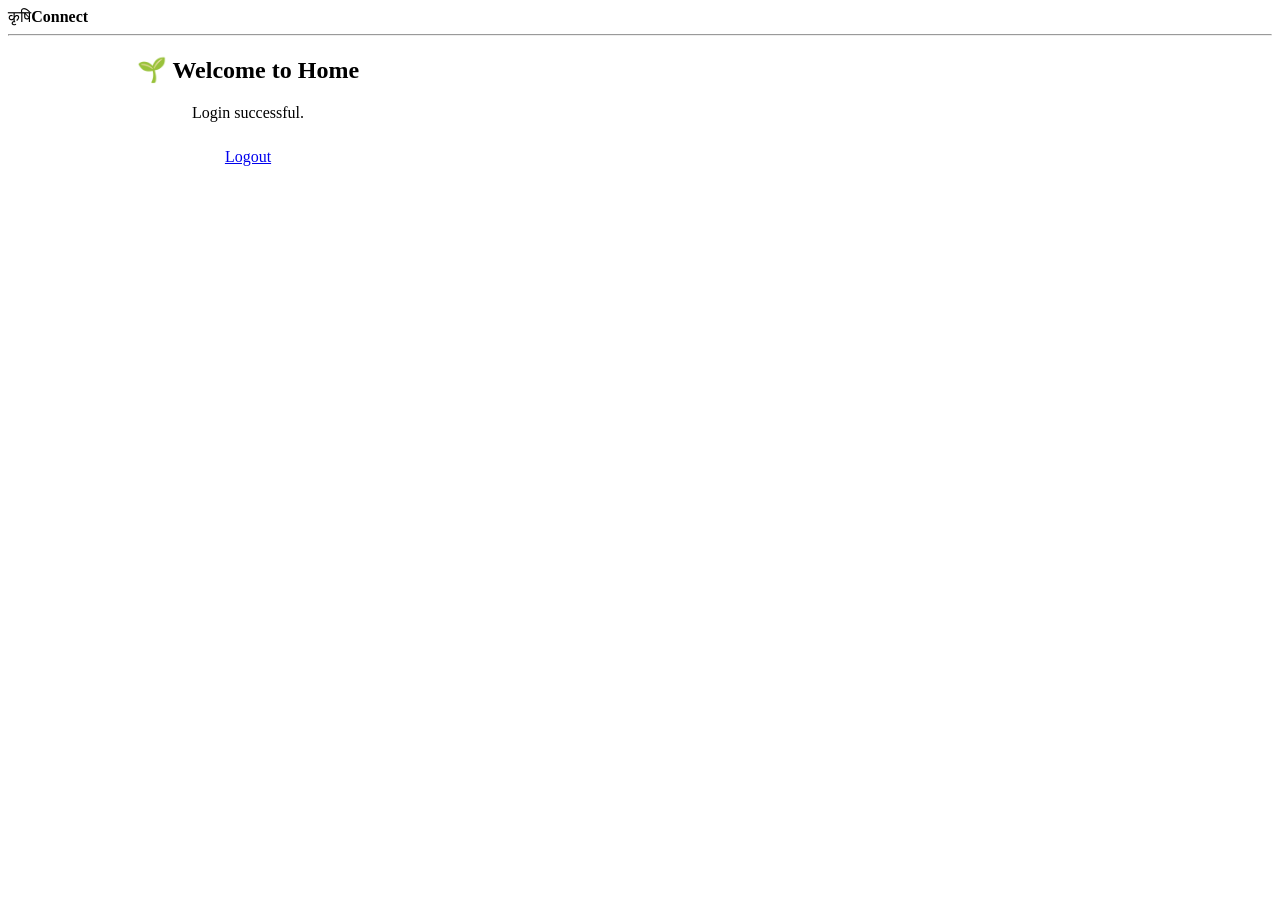
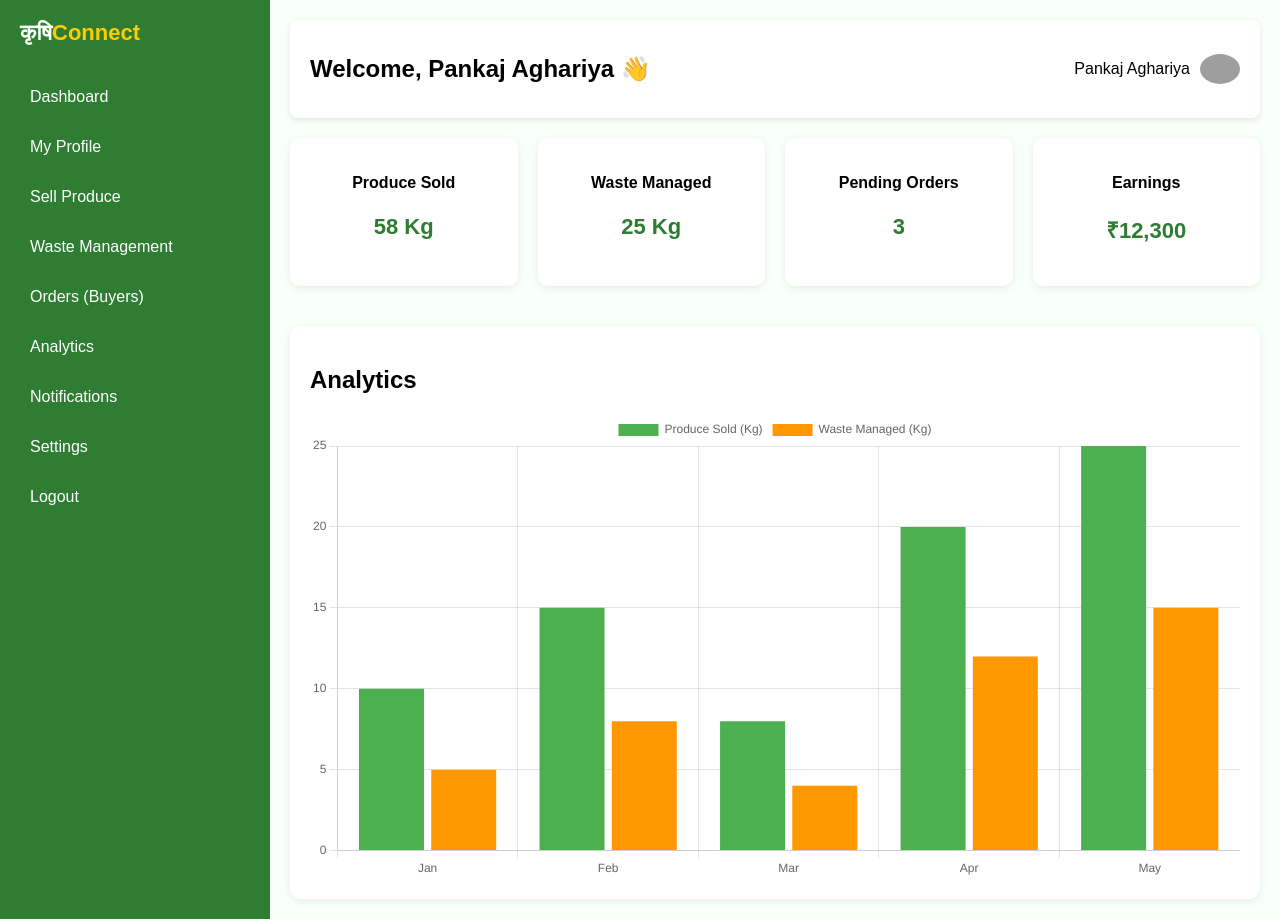
Before and after one commit to Yash-karki/Krishi-connect, a plain HTML site: page frontend/dashboard.html in a window 1280 px wide. Before the commit the page ends 800 px from the top, so only its background shows below. Drawn offline with nearby package versions, Linux system fonts and the light colour scheme; grey boxes are pictures that could not be loaded.

Commit message:
files updated

```diff
--- /dev/null
+++ b/frontend/css/cart.css
@@ -0,0 +1,121 @@
+/* General */
+body {
+  margin: 0;
+  font-family: 'Poppins', sans-serif;
+  background: #f9fff9;
+  color: #333;
+}
+
+/* Navbar */
+.navbar {
+  display: flex;
+  justify-content: space-between;
+  align-items: center;
+  padding: 15px 40px;
+  background: white;
+  border-bottom: 1px solid #eee;
+}
+.logo {
+  font-size: 22px;
+  font-weight: bold;
+  color: #2e7d32;
+}
+.logo span {
+  color: #388e3c;
+}
+nav a {
+  margin: 0 15px;
+  text-decoration: none;
+  color: #333;
+  font-weight: 500;
+}
+.auth-buttons .login {
+  background: transparent;
+  border: 1px solid #388e3c;
+  padding: 5px 12px;
+  border-radius: 6px;
+  cursor: pointer;
+}
+.auth-buttons .register {
+  background: #388e3c;
+  border: none;
+  color: white;
+  padding: 6px 14px;
+  border-radius: 6px;
+  margin-left: 8px;
+  cursor: pointer;
+}
+
+/* Cart */
+.cart-container {
+  max-width: 1100px;
+  margin: 40px auto;
+  padding: 20px;
+}
+.cart-container h1 {
+  text-align: center;
+  margin-bottom: 30px;
+}
+
+/* Cart Items */
+.cart-items {
+  display: flex;
+  flex-direction: column;
+  gap: 15px;
+}
+.cart-item {
+  display: flex;
+  align-items: center;
+  justify-content: space-between;
+  background: white;
+  padding: 15px;
+  border-radius: 10px;
+  box-shadow: 0 2px 8px rgba(0,0,0,0.08);
+}
+.cart-item img {
+  width: 80px;
+  border-radius: 8px;
+}
+.item-details {
+  flex: 1;
+  margin-left: 15px;
+}
+.item-details h3 {
+  margin: 0;
+}
+.quantity-control {
+  display: flex;
+  align-items: center;
+  gap: 8px;
+}
+.quantity-control button {
+  background: #388e3c;
+  color: white;
+  border: none;
+  padding: 4px 10px;
+  border-radius: 5px;
+  cursor: pointer;
+}
+
+/* Cart Summary */
+.cart-summary {
+  margin-top: 30px;
+  background: #fff;
+  padding: 20px;
+  border-radius: 12px;
+  box-shadow: 0 2px 10px rgba(0,0,0,0.08);
+  text-align: center;
+}
+.cart-summary h2 {
+  margin-bottom: 15px;
+}
+.checkout {
+  margin-top: 15px;
+  background: #ff9800;
+  color: white;
+  border: none;
+  padding: 12px 20px;
+  border-radius: 8px;
+  font-size: 16px;
+  cursor: pointer;
+}
--- a/frontend/css/dashboard.css
+++ b/frontend/css/dashboard.css
@@ -0,0 +1,99 @@
+body {
+  margin: 0;
+  font-family: 'Poppins', sans-serif;
+  background: #f9fff9;
+  display: flex;
+}
+
+/* Sidebar */
+.sidebar {
+  width: 230px;
+  background: #2e7d32;
+  color: white;
+  min-height: 100vh;
+  padding: 20px;
+}
+.sidebar .logo {
+  font-size: 22px;
+  font-weight: bold;
+  margin-bottom: 30px;
+}
+.sidebar .logo span {
+  color: #ffcc00;
+}
+.sidebar ul {
+  list-style: none;
+  padding: 0;
+}
+.sidebar ul li {
+  padding: 12px 10px;
+  margin: 8px 0;
+  border-radius: 6px;
+  cursor: pointer;
+}
+.sidebar ul li:hover,
+.sidebar ul li.active {
+  background: #388e3c;
+}
+
+/* Main Content */
+.main-content {
+  flex: 1;
+  padding: 20px;
+}
+
+/* Topbar */
+.topbar {
+  display: flex;
+  justify-content: space-between;
+  align-items: center;
+  background: white;
+  padding: 15px 20px;
+  border-radius: 8px;
+  box-shadow: 0 2px 6px rgba(0,0,0,0.1);
+}
+.user-box {
+  display: flex;
+  align-items: center;
+  gap: 10px;
+}
+.user-box img {
+  width: 40px;
+  border-radius: 50%;
+}
+
+/* Cards */
+.overview {
+  display: grid;
+  grid-template-columns: repeat(4, 1fr);
+  gap: 20px;
+  margin-top: 20px;
+}
+.card {
+  background: white;
+  padding: 20px;
+  text-align: center;
+  border-radius: 10px;
+  box-shadow: 0 2px 8px rgba(0,0,0,0.08);
+}
+.card h3 {
+  font-size: 16px;
+  margin-bottom: 10px;
+}
+.card p {
+  font-size: 22px;
+  font-weight: bold;
+  color: #2e7d32;
+}
+
+/* Analytics */
+.analytics {
+  margin-top: 40px;
+  background: white;
+  padding: 20px;
+  border-radius: 10px;
+  box-shadow: 0 2px 8px rgba(0,0,0,0.08);
+}
+.analytics h2 {
+  margin-bottom: 20px;
+}
--- a/frontend/dashboard.html
+++ b/frontend/dashboard.html
@@ -1,22 +1,38 @@
 <!DOCTYPE html>
 <html lang="en">
 <head>
-  <meta charset="UTF-8" />
-  <title>कृषिConnect — Home</title>
-  <link rel="stylesheet" href="styles.css" />
+  <meta charset="UTF-8">
+  <meta name="viewport" content="width=device-width, initial-scale=1.0">
+  <title>Dashboard - कृषिConnect</title>
+  <link rel="stylesheet" href="css/dashboard.css">
+  <script src="https://cdn.jsdelivr.net/npm/chart.js"></script>
 </head>
 <body>
-  <header>
-    <div class="logo-tab">कृषि<strong>Connect</strong></div>
-  </header>
-  <hr class="partition" />
+  <!-- Sidebar -->
+  <aside class="sidebar">
+    <div class="logo">कृषि<span>Connect</span></div>
+    <ul id="sidebarMenu">
+      <!-- Menu items JS ke through load honge -->
+    </ul>
+  </aside>
 
-  <div class="container" style="justify-content:center;">
-    <div class="form-section" style="width:480px; text-align:center;">
-      <h2>🌱 Welcome to Home</h2>
-      <p>Login successful.</p>
-      <a href="/logout" class="signin-btn" style="display:inline-block; margin-top:10px;">Logout</a>
-    </div>
-  </div>
+  <!-- Main Content -->
+  <main class="main-content">
+    <!-- Top Navbar -->
+    <header class="topbar">
+      <h2 id="welcomeText">Welcome 👨‍🌾</h2>
+      <div class="user-box">
+        <span id="username">User</span>
+        <img src="https://i.ibb.co/PhbPWhK/farmer-avatar.png" alt="User Avatar">
+      </div>
+    </header>
+
+    <!-- Dynamic Sections -->
+    <section id="dashboardContent">
+      <!-- Cards and Analytics JS ke through inject honge -->
+    </section>
+  </main>
+
+  <script src="js/dashboard.js"></script>
 </body>
 </html>
--- a/frontend/js/dashboard.js
+++ b/frontend/js/dashboard.js
@@ -0,0 +1,118 @@
+// Dummy logged in user (backend se aayega)
+let currentUser = {
+  name: "Pankaj Aghariya",
+  role: "Farmer" // ya "Buyer"
+};
+
+// Sidebar Menus role-wise
+const menuItems = {
+  Farmer: [
+    "Dashboard",
+    "My Profile",
+    "Sell Produce",
+    "Waste Management",
+    "Orders (Buyers)",
+    "Analytics",
+    "Notifications",
+    "Settings",
+    "Logout"
+  ],
+  Buyer: [
+    "Dashboard",
+    "My Profile",
+    "My Orders",
+    "Cart",
+    "Track Delivery",
+    "Notifications",
+    "Settings",
+    "Logout"
+  ]
+};
+
+// Dashboard Cards role-wise
+const dashboardCards = {
+  Farmer: [
+    { title: "Produce Sold", value: "58 Kg" },
+    { title: "Waste Managed", value: "25 Kg" },
+    { title: "Pending Orders", value: "3" },
+    { title: "Earnings", value: "₹12,300" }
+  ],
+  Buyer: [
+    { title: "Total Orders", value: "12" },
+    { title: "Active Cart", value: "5 Items" },
+    { title: "Pending Deliveries", value: "2" },
+    { title: "Money Spent", value: "₹8,500" }
+  ]
+};
+
+// Analytics data role-wise
+const analyticsData = {
+  Farmer: {
+    labels: ['Jan', 'Feb', 'Mar', 'Apr', 'May'],
+    datasets: [
+      {
+        label: 'Produce Sold (Kg)',
+        data: [10, 15, 8, 20, 25],
+        backgroundColor: '#4caf50'
+      },
+      {
+        label: 'Waste Managed (Kg)',
+        data: [5, 8, 4, 12, 15],
+        backgroundColor: '#ff9800'
+      }
+    ]
+  },
+  Buyer: {
+    labels: ['Jan', 'Feb', 'Mar', 'Apr', 'May'],
+    datasets: [
+      {
+        label: 'Orders Placed',
+        data: [2, 5, 3, 6, 4],
+        backgroundColor: '#2196f3'
+      },
+      {
+        label: 'Deliveries Completed',
+        data: [1, 4, 2, 5, 3],
+        backgroundColor: '#4caf50'
+      }
+    ]
+  }
+};
+
+// ----------- UI Render Functions ------------
+document.getElementById("username").innerText = currentUser.name;
+document.getElementById("welcomeText").innerText = `Welcome, ${currentUser.name} 👋`;
+
+// Sidebar load
+const sidebarMenu = document.getElementById("sidebarMenu");
+menuItems[currentUser.role].forEach(item => {
+  let li = document.createElement("li");
+  li.innerText = item;
+  sidebarMenu.appendChild(li);
+});
+
+// Cards load
+const contentDiv = document.getElementById("dashboardContent");
+let overview = document.createElement("div");
+overview.className = "overview";
+
+dashboardCards[currentUser.role].forEach(card => {
+  let div = document.createElement("div");
+  div.className = "card";
+  div.innerHTML = `<h3>${card.title}</h3><p>${card.value}</p>`;
+  overview.appendChild(div);
+});
+contentDiv.appendChild(overview);
+
+// Analytics load
+let analyticsSection = document.createElement("section");
+analyticsSection.className = "analytics";
+analyticsSection.innerHTML = `<h2>Analytics</h2><canvas id="roleChart"></canvas>`;
+contentDiv.appendChild(analyticsSection);
+
+const ctx = document.getElementById('roleChart').getContext('2d');
+new Chart(ctx, {
+  type: 'bar',
+  data: analyticsData[currentUser.role],
+  options: { responsive: true, plugins: { legend: { position: 'top' } } }
+});
```
Also changed, not shown: frontend/cart.html (+43 -0 lines), frontend/js/cart.js (+50 -0 lines), frontend/signup.html (+1 -1 lines).
